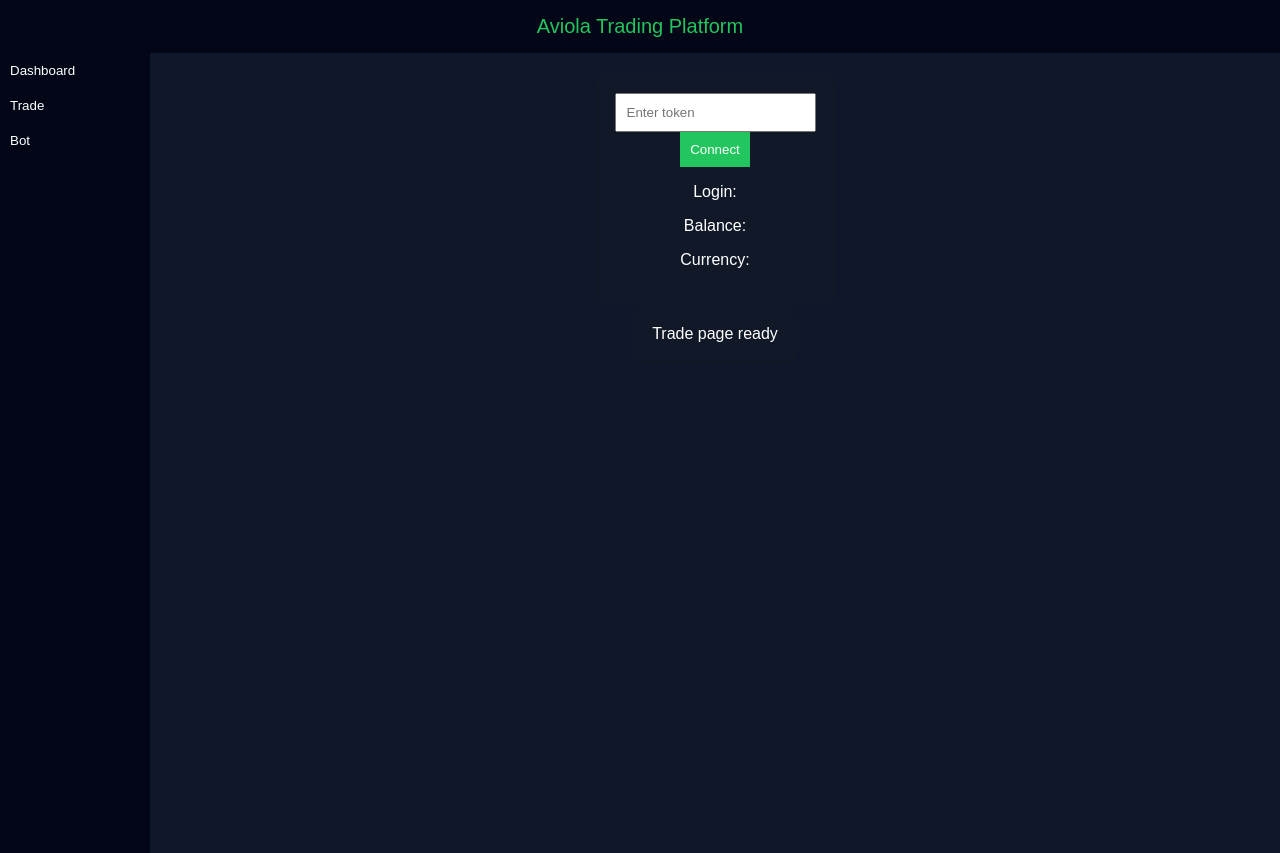
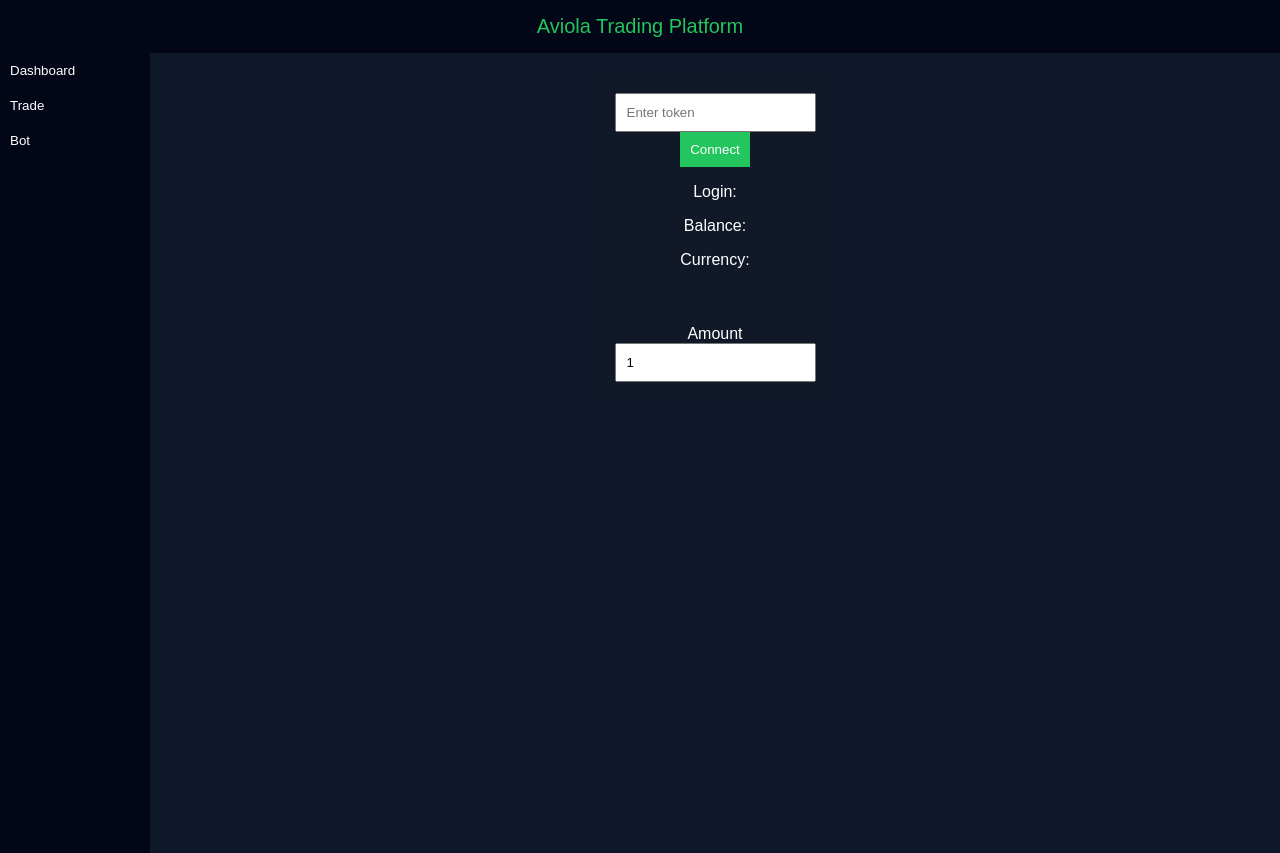
Before and after one commit to Aviola254/Aviola-trading-demo, a plain HTML site: page index.html in a window 1280 px wide. Drawn offline with Linux system fonts and the light colour scheme.

Commit message:
Update index.html

```diff
--- a/index.html
+++ b/index.html
@@ -120,10 +120,16 @@ Aviola Trading Platform
 <div id="trade" class="page active">
 
 <div class="box">
-Trade page ready
+
+Amount
+<br>
+<input id="amount" value="1">
+
 </div>
 
 </div>
+
+
 
 
 
```
